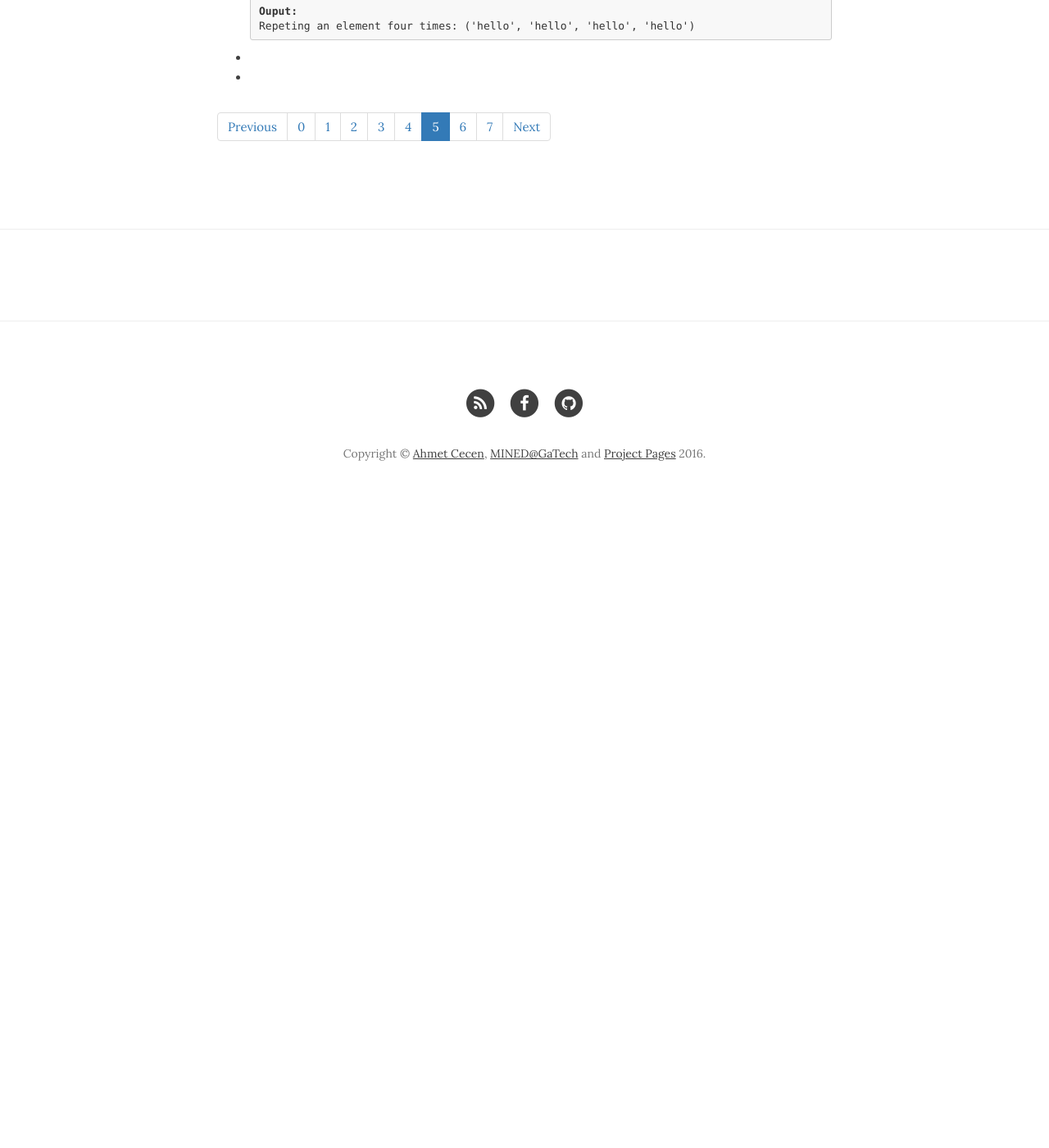
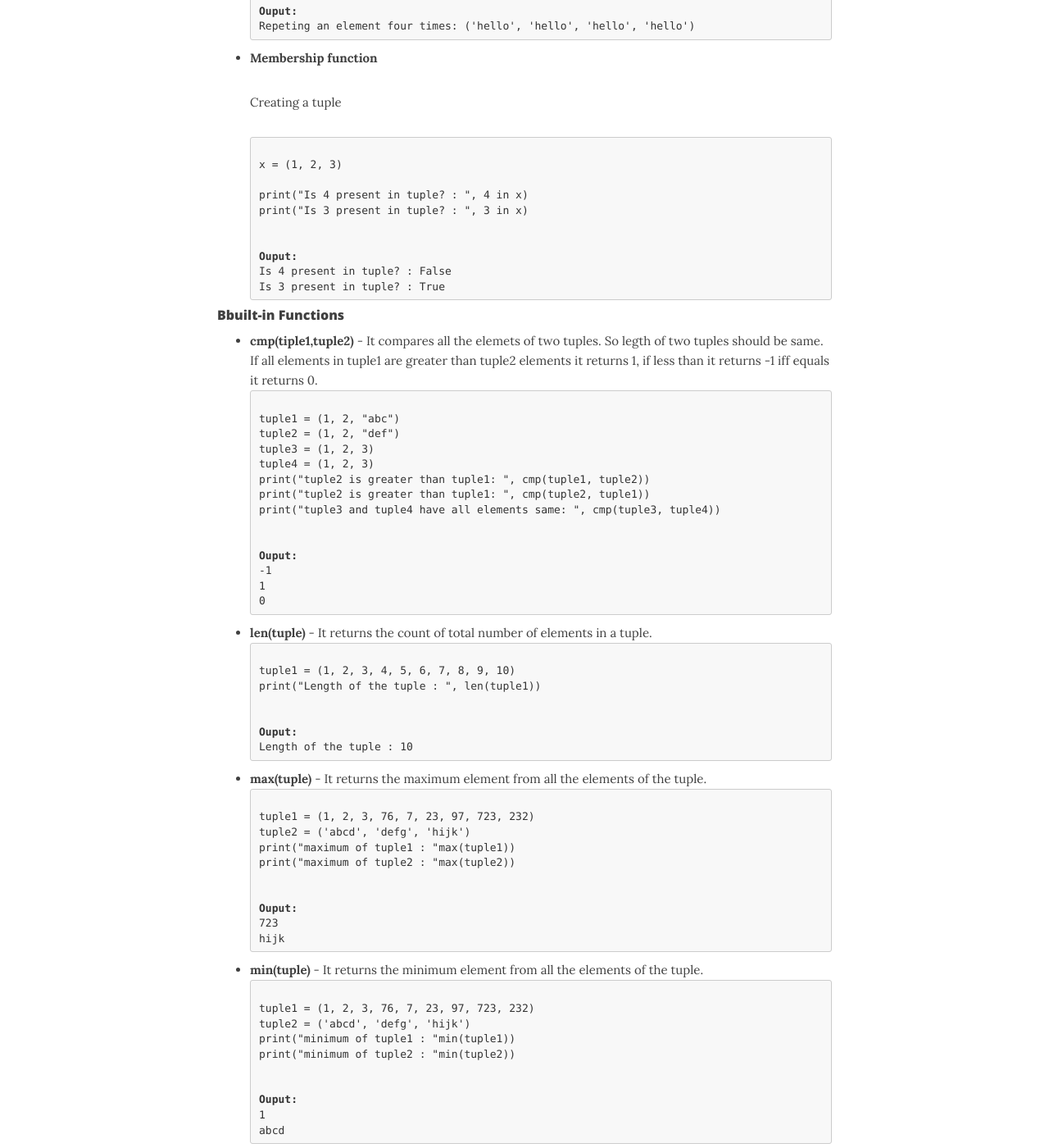
Before and after one commit to sivakrishna383/sivakrishna383.github.io, a Jekyll site: the page built from pages/lists_tuples6.md, in a window 1280 px wide and 1400 px high, scrolled down 7954 px. Shown: the whole window at 82% size. Built offline with Jekyll 4.4.1, drawn with Linux system fonts in a browser that asks for light colours; nearby versions of some CDN libraries; comment, search, counter and statistics services are not loaded; before the commit the page ends 8584 px from its top, so only the background shows below that; some of the changed text lies outside the part shown.

Commit message:
Update lists_tuples6.md

```diff
--- a/pages/lists_tuples6.md
+++ b/pages/lists_tuples6.md
@@ -458,10 +458,105 @@ Repeting an element four times: ('hello', 'hello', 'hello', 'hello')
 </code></pre>
 </figure>
 	</li>
-	<li><b></b></li>
-	<li><b></b></li>
+	<li><b>Membership function</b><br />
+<!--Code block -->
+<p>Creating a tuple</p>
+<figure class="highlight">
+<pre><code class="language-python" data-lang="python">
+x = (1, 2, 3)
+
+print("Is 4 present in tuple? : ", 4 in x)
+print("Is 3 present in tuple? : ", 3 in x)
+<br />
+<b>Ouput:</b>
+Is 4 present in tuple? : False
+Is 3 present in tuple? : True
+</code></pre>
+</figure>
+	</li>
 </ul>
 
+<h4>Bbuilt-in Functions</h4>
+<ul>
+		<li><b>cmp(tiple1,tuple2)</b> - It compares all the elemets of two tuples. So legth of two tuples should be same. If all elements in tuple1 are greater than tuple2 elements it returns 1, if less than it returns -1 iff equals it returns 0.<br>
+<!--Code block -->
+<figure class="highlight">
+<pre><code class="language-python" data-lang="python">
+tuple1 = (1, 2, "abc")
+tuple2 = (1, 2, "def")
+tuple3 = (1, 2, 3)
+tuple4 = (1, 2, 3)
+print("tuple2 is greater than tuple1: ", cmp(tuple1, tuple2))
+print("tuple2 is greater than tuple1: ", cmp(tuple2, tuple1))
+print("tuple3 and tuple4 have all elements same: ", cmp(tuple3, tuple4))
+<br />
+<b>Ouput:</b>
+-1
+1
+0
+</code></pre>
+</figure>
+		</li>
+		<li><b>len(tuple)</b> - It returns the count of total number of elements in a tuple.<br>
+<!--Code block -->
+<figure class="highlight">
+<pre><code class="language-python" data-lang="python">
+tuple1 = (1, 2, 3, 4, 5, 6, 7, 8, 9, 10)
+print("Length of the tuple : ", len(tuple1))
+<br />
+<b>Ouput:</b>
+Length of the tuple : 10
+</code></pre>
+</figure>
+		</li>
+		<li><b>max(tuple)</b> - It returns the maximum element from all the elements of the tuple.<br>
+<!--Code block -->
+<figure class="highlight">
+<pre><code class="language-python" data-lang="python">
+tuple1 = (1, 2, 3, 76, 7, 23, 97, 723, 232)
+tuple2 = ('abcd', 'defg', 'hijk')
+print("maximum of tuple1 : "max(tuple1))
+print("maximum of tuple2 : "max(tuple2))
+<br />
+<b>Ouput:</b>
+723
+hijk
+</code></pre>
+</figure>
+		</li>
+		<li><b>min(tuple)</b> - It returns the minimum element from all the elements of the tuple.<br>
+<!--Code block -->
+<figure class="highlight">
+<pre><code class="language-python" data-lang="python">
+tuple1 = (1, 2, 3, 76, 7, 23, 97, 723, 232)
+tuple2 = ('abcd', 'defg', 'hijk')
+print("minimum of tuple1 : "min(tuple1))
+print("minimum of tuple2 : "min(tuple2))
+<br />
+<b>Ouput:</b>
+1
+abcd
+</code></pre>
+</figure>
+		</li>
+		<li><b>tuple(sequence)</b> - It converts any sequence or any datatype into a tuple. Let's see few examples.
+<!--Code block -->
+<figure class="highlight">
+<pre><code class="language-python" data-lang="python">
+str = "This is a string"
+print("converting a string into a tuple: ", tuple(str))
+list1 = [1,2,3,4]
+print("converting a list into a tuple: ", tuple(list1))
+<br />
+<b>Ouput:</b>
+('t', 'h', 'i', 's', ' ', 'i', 's', ' ', 'a', ' ', 's', 't', 'r', 'i', 'n', 'g')
+(1, 2, 3, 4)
+</code></pre>
+</figure>
+		</li>
+	</ul>
+
+<p>That's it for this lesson. I hope you all liked it. If you want to give any suggestion please feel free to let us know them thriugh the comment section. Have a great day!</p>
 
 
   <ul class="pagination justify-content-center">
```
